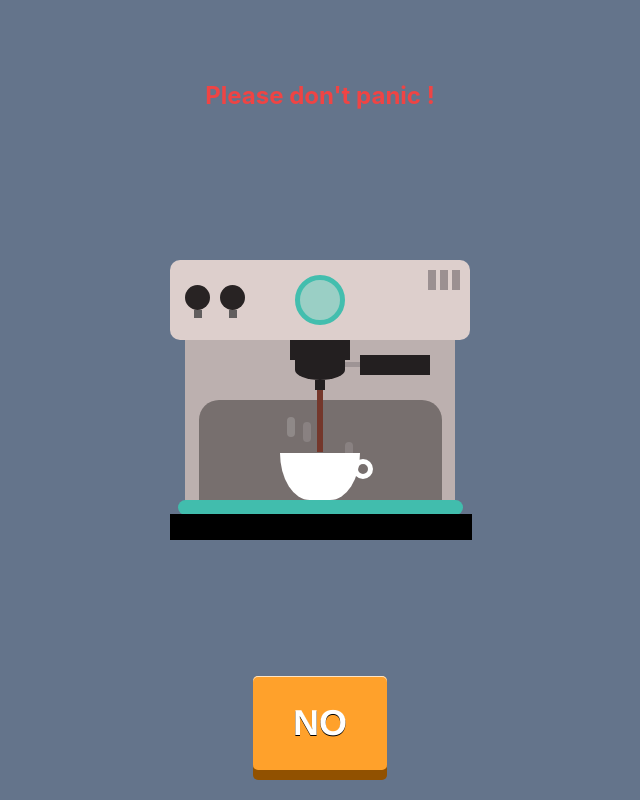
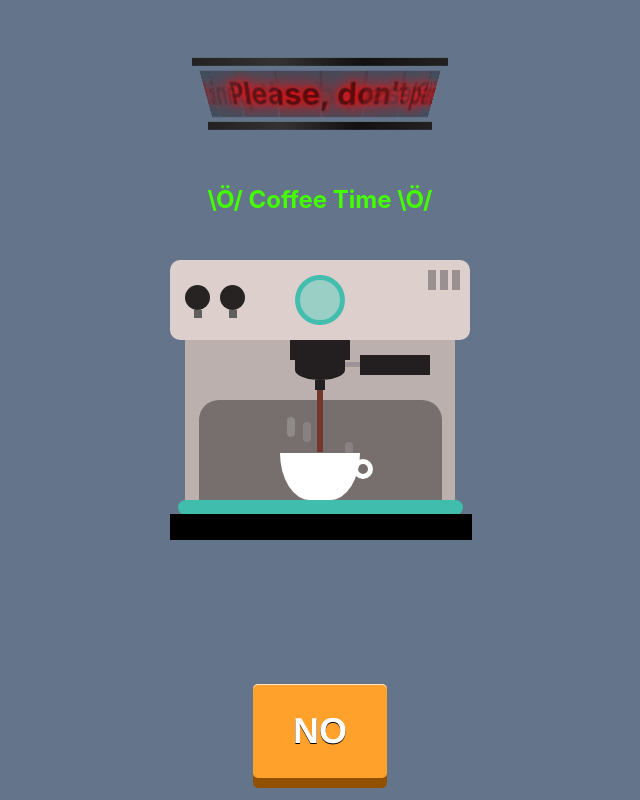
Before and after one commit to BarzaGuignol/NoPainNoGainTheComeBack, a React (Vite) app in the folder frontend/: page /panic-room in a window 1280 px wide. Shown: the top 800 px of the page, without its empty margins (320-960 px from the left). Built offline with nearby package versions, Linux system fonts and the light colour scheme.

Commit message:
animation de la panic room \Ö/

```diff
--- a/frontend/src/components/CoffeeMachine.css
+++ b/frontend/src/components/CoffeeMachine.css
@@ -1,3 +1,5 @@
+/* MACHINE A CAFE */
+
 .container {
   width: 300px;
   height: 280px;
@@ -255,3 +257,50 @@
   left: -8px;
   background-color: #000;
 }
+
+/* TITRE ARC-EN-CIEL */
+
+.rainbow {
+  animation: rainbow 2.5s linear;
+  animation-iteration-count: infinite;
+}
+
+@keyframes rainbow {
+  100%,
+  0% {
+    color: rgb(255, 0, 0);
+  }
+  8% {
+    color: rgb(255, 127, 0);
+  }
+  16% {
+    color: rgb(255, 255, 0);
+  }
+  25% {
+    color: rgb(127, 255, 0);
+  }
+  33% {
+    color: rgb(0, 255, 0);
+  }
+  41% {
+    color: rgb(0, 255, 127);
+  }
+  50% {
+    color: rgb(0, 255, 255);
+  }
+  58% {
+    color: rgb(0, 127, 255);
+  }
+  66% {
+    color: rgb(0, 0, 255);
+  }
+  75% {
+    color: rgb(127, 0, 255);
+  }
+  83% {
+    color: rgb(255, 0, 255);
+  }
+  91% {
+    color: rgb(255, 0, 127);
+  }
+}
--- a/frontend/src/components/CoffeeMachine.jsx
+++ b/frontend/src/components/CoffeeMachine.jsx
@@ -5,7 +5,9 @@ import "@components/CoffeeMachine.css";
 export default function CoffeeMachine() {
   return (
     <div>
-      <h1 className="text-center mt-40 h-96 font-bold">Coffee Time</h1>
+      <h1 className="text-center mt-40 h-[50vh] font-bold rainbow text-2xl">
+        \Ö/ Coffee Time \Ö/
+      </h1>
       <div className="container w-[300px] h-[280px]">
         <div className="coffee-header">
           <div className="coffee-header__buttons coffee-header__button-one" />
--- a/frontend/src/components/RunButton.jsx
+++ b/frontend/src/components/RunButton.jsx
@@ -4,7 +4,7 @@ import "@components/RunButton.css";
 
 export default function RunButton() {
   return (
-    <div className="text-center justify-center flex flex-col w-[500px] mx-auto">
+    <div className="text-center justify-center flex flex-col w-[500px] mx-auto mt-20">
       <div>
         <div className="button3D">
           <a href="http://localhost:3000/">NO</a>
--- /dev/null
+++ b/frontend/src/pages/PanicRoom.css
@@ -0,0 +1,271 @@
+.platform {
+  position: relative;
+  transform-style: preserve-3d;
+  -webkit-animation: platform 8s infinite ease-in-out;
+  animation: platform 8s infinite ease-in-out;
+}
+@-webkit-keyframes platform {
+  0%,
+  100% {
+    transform: translateY(-0.5em);
+  }
+  50% {
+    transform: translateY(0.5em);
+  }
+}
+@keyframes platform {
+  0%,
+  100% {
+    transform: translateY(-0.5em);
+  }
+  50% {
+    transform: translateY(0.5em);
+  }
+}
+
+.plate {
+  position: absolute;
+  top: 50%;
+  left: 50%;
+  border-radius: 50%;
+  transform-style: preserve-3d;
+}
+.plate:nth-child(1) {
+  width: 16em;
+  height: 16em;
+  background-image: radial-gradient(#444, #111);
+  transform: translate(-50%, -50%) rotateX(90deg) translateZ(2em);
+}
+.plate:nth-child(2) {
+  width: 14em;
+  height: 14em;
+  background-image: radial-gradient(#000, #222);
+  transform: translate(-50%, -50%) rotateX(90deg) translateZ(-2em);
+}
+.plate::before {
+  content: "";
+  position: absolute;
+  top: 50%;
+  left: 50%;
+  width: 100%;
+  height: 0.5em;
+  background-image: linear-gradient(90deg, #222, #333, #111, #222);
+  transform: translateX(-50%) rotateX(-90deg) translateZ(0.5em);
+  transform-origin: top;
+}
+.plate::after {
+  content: "";
+  position: absolute;
+  top: 50%;
+  left: 50%;
+  width: 100%;
+  height: 100%;
+  background-image: linear-gradient(90deg, #222, #333, #111, #222);
+  border-radius: 50%;
+  transform: translate(-50%, -50%) translateZ(-0.5em);
+}
+
+.panel {
+  position: absolute;
+  top: 50%;
+  left: 50%;
+  width: 3em;
+  height: 3em;
+  -webkit-clip-path: polygon(0 0, 100% 0, 93.25% 100%, 6.75% 100%);
+  clip-path: polygon(0 0, 100% 0, 93.25% 100%, 6.75% 100%);
+  background-color: #0005;
+  overflow: hidden;
+  -webkit-animation: panalRotate 60s infinite linear;
+  animation: panalRotate 60s infinite linear;
+}
+@-webkit-keyframes panalRotate {
+  0%,
+  100% {
+    opacity: 1;
+  }
+  50% {
+    opacity: 0.1;
+  }
+  from {
+    transform: translate(-50%, calc(-50% + 0.25em)) rotateY(0) translateZ(7em)
+      rotateX(-15deg);
+  }
+  to {
+    transform: translate(-50%, calc(-50% + 0.25em)) rotateY(360deg)
+      translateZ(7em) rotateX(-15deg);
+  }
+}
+@keyframes panalRotate {
+  0%,
+  100% {
+    opacity: 1;
+  }
+  50% {
+    opacity: 0.1;
+  }
+  from {
+    transform: translate(-50%, calc(-50% + 0.25em)) rotateY(0) translateZ(7em)
+      rotateX(-15deg);
+  }
+  to {
+    transform: translate(-50%, calc(-50% + 0.25em)) rotateY(360deg)
+      translateZ(7em) rotateX(-15deg);
+  }
+}
+.panel:nth-child(1) {
+  -webkit-animation-delay: 0s;
+  animation-delay: 0s;
+}
+.panel:nth-child(1)::after {
+  -webkit-animation-delay: 0s;
+  animation-delay: 0s;
+}
+.panel:nth-child(2) {
+  -webkit-animation-delay: -3.75s;
+  animation-delay: -3.75s;
+}
+.panel:nth-child(2)::after {
+  -webkit-animation-delay: -1.25s;
+  animation-delay: -1.25s;
+}
+.panel:nth-child(3) {
+  -webkit-animation-delay: -7.5s;
+  animation-delay: -7.5s;
+}
+.panel:nth-child(3)::after {
+  -webkit-animation-delay: -2.5s;
+  animation-delay: -2.5s;
+}
+.panel:nth-child(4) {
+  -webkit-animation-delay: -11.25s;
+  animation-delay: -11.25s;
+}
+.panel:nth-child(4)::after {
+  -webkit-animation-delay: -3.75s;
+  animation-delay: -3.75s;
+}
+.panel:nth-child(5) {
+  -webkit-animation-delay: -15s;
+  animation-delay: -15s;
+}
+.panel:nth-child(5)::after {
+  -webkit-animation-delay: -5s;
+  animation-delay: -5s;
+}
+.panel:nth-child(6) {
+  -webkit-animation-delay: -18.75s;
+  animation-delay: -18.75s;
+}
+.panel:nth-child(6)::after {
+  -webkit-animation-delay: -6.25s;
+  animation-delay: -6.25s;
+}
+.panel:nth-child(7) {
+  -webkit-animation-delay: -22.5s;
+  animation-delay: -22.5s;
+}
+.panel:nth-child(7)::after {
+  -webkit-animation-delay: -7.5s;
+  animation-delay: -7.5s;
+}
+.panel:nth-child(8) {
+  -webkit-animation-delay: -26.25s;
+  animation-delay: -26.25s;
+}
+.panel:nth-child(8)::after {
+  -webkit-animation-delay: -8.75s;
+  animation-delay: -8.75s;
+}
+.panel:nth-child(9) {
+  -webkit-animation-delay: -30s;
+  animation-delay: -30s;
+}
+.panel:nth-child(9)::after {
+  -webkit-animation-delay: -10s;
+  animation-delay: -10s;
+}
+.panel:nth-child(10) {
+  -webkit-animation-delay: -33.75s;
+  animation-delay: -33.75s;
+}
+.panel:nth-child(10)::after {
+  -webkit-animation-delay: -11.25s;
+  animation-delay: -11.25s;
+}
+.panel:nth-child(11) {
+  -webkit-animation-delay: -37.5s;
+  animation-delay: -37.5s;
+}
+.panel:nth-child(11)::after {
+  -webkit-animation-delay: -12.5s;
+  animation-delay: -12.5s;
+}
+.panel:nth-child(12) {
+  -webkit-animation-delay: -41.25s;
+  animation-delay: -41.25s;
+}
+.panel:nth-child(12)::after {
+  -webkit-animation-delay: -13.75s;
+  animation-delay: -13.75s;
+}
+.panel:nth-child(13) {
+  -webkit-animation-delay: -45s;
+  animation-delay: -45s;
+}
+.panel:nth-child(13)::after {
+  -webkit-animation-delay: -15s;
+  animation-delay: -15s;
+}
+.panel:nth-child(14) {
+  -webkit-animation-delay: -48.75s;
+  animation-delay: -48.75s;
+}
+.panel:nth-child(14)::after {
+  -webkit-animation-delay: -16.25s;
+  animation-delay: -16.25s;
+}
+.panel:nth-child(15) {
+  -webkit-animation-delay: -52.5s;
+  animation-delay: -52.5s;
+}
+.panel:nth-child(15)::after {
+  -webkit-animation-delay: -17.5s;
+  animation-delay: -17.5s;
+}
+.panel:nth-child(16) {
+  -webkit-animation-delay: -56.25s;
+  animation-delay: -56.25s;
+}
+.panel:nth-child(16)::after {
+  -webkit-animation-delay: -18.75s;
+  animation-delay: -18.75s;
+}
+.panel::after {
+  position: absolute;
+  top: 50%;
+  left: 50%;
+  content: "Please, don't panic ! Please, don't panic !";
+  font-weight: 700;
+  font-size: 2em;
+  white-space: nowrap;
+  color: #0009;
+  text-shadow: 0 0 5px red, 0 0 15px red, 0 0 30px red;
+  -webkit-animation: textMove 20s infinite linear;
+  animation: textMove 20s infinite linear;
+}
+@-webkit-keyframes textMove {
+  from {
+    transform: translate(2rem, -50%);
+  }
+  to {
+    transform: translate(-42.64rem, -50%);
+  }
+}
+@keyframes textMove {
+  from {
+    transform: translate(2rem, -50%);
+  }
+  to {
+    transform: translate(-42.64rem, -50%);
+  }
+}
--- a/frontend/src/pages/PanicRoom.jsx
+++ b/frontend/src/pages/PanicRoom.jsx
@@ -3,12 +3,38 @@ import React from "react";
 import CoffeeMachine from "@components/CoffeeMachine";
 import RunButton from "@components/RunButton";
 
+import "@pages/PanicRoom.css";
+
 export default function PanicRoom() {
   return (
     <div className="bg-slate-500 h-[150vh]">
-      <h3 className="text-center pt-20 text-red-500 font-bold text-2xl">
-        Please don't panic !
-      </h3>
+      <div className="text-center text-transparent">
+        <h3>Space for hologram</h3>
+      </div>
+      <div className="mt-16">
+        <div className="platform">
+          <div className="plate" />
+          <div className="plate" />
+          <div className="panels">
+            <div className="panel" />
+            <div className="panel" />
+            <div className="panel" />
+            <div className="panel" />
+            <div className="panel" />
+            <div className="panel" />
+            <div className="panel" />
+            <div className="panel" />
+            <div className="panel" />
+            <div className="panel" />
+            <div className="panel" />
+            <div className="panel" />
+            <div className="panel" />
+            <div className="panel" />
+            <div className="panel" />
+            <div className="panel" />
+          </div>
+        </div>
+      </div>
       <CoffeeMachine />
       <RunButton />
     </div>
```
